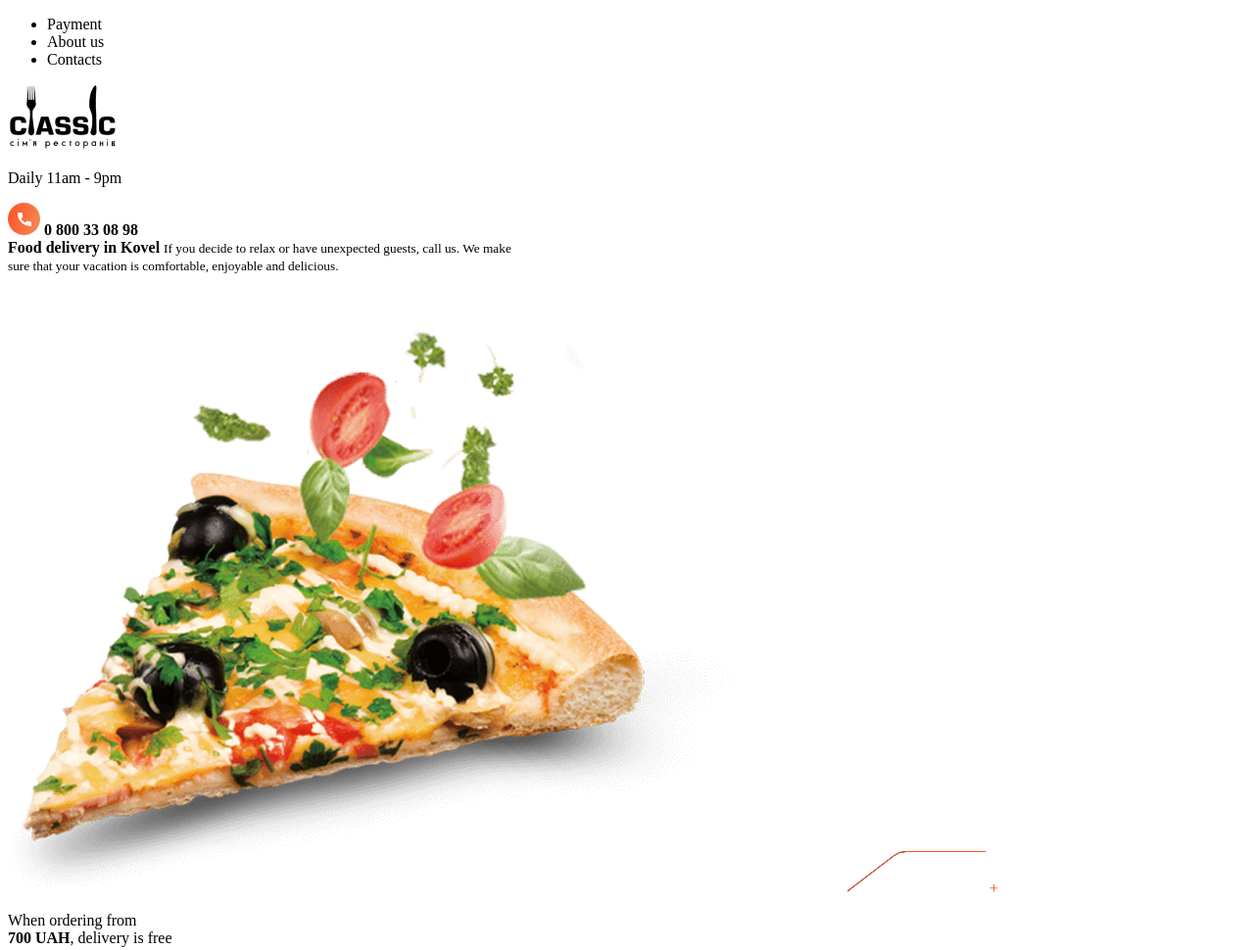
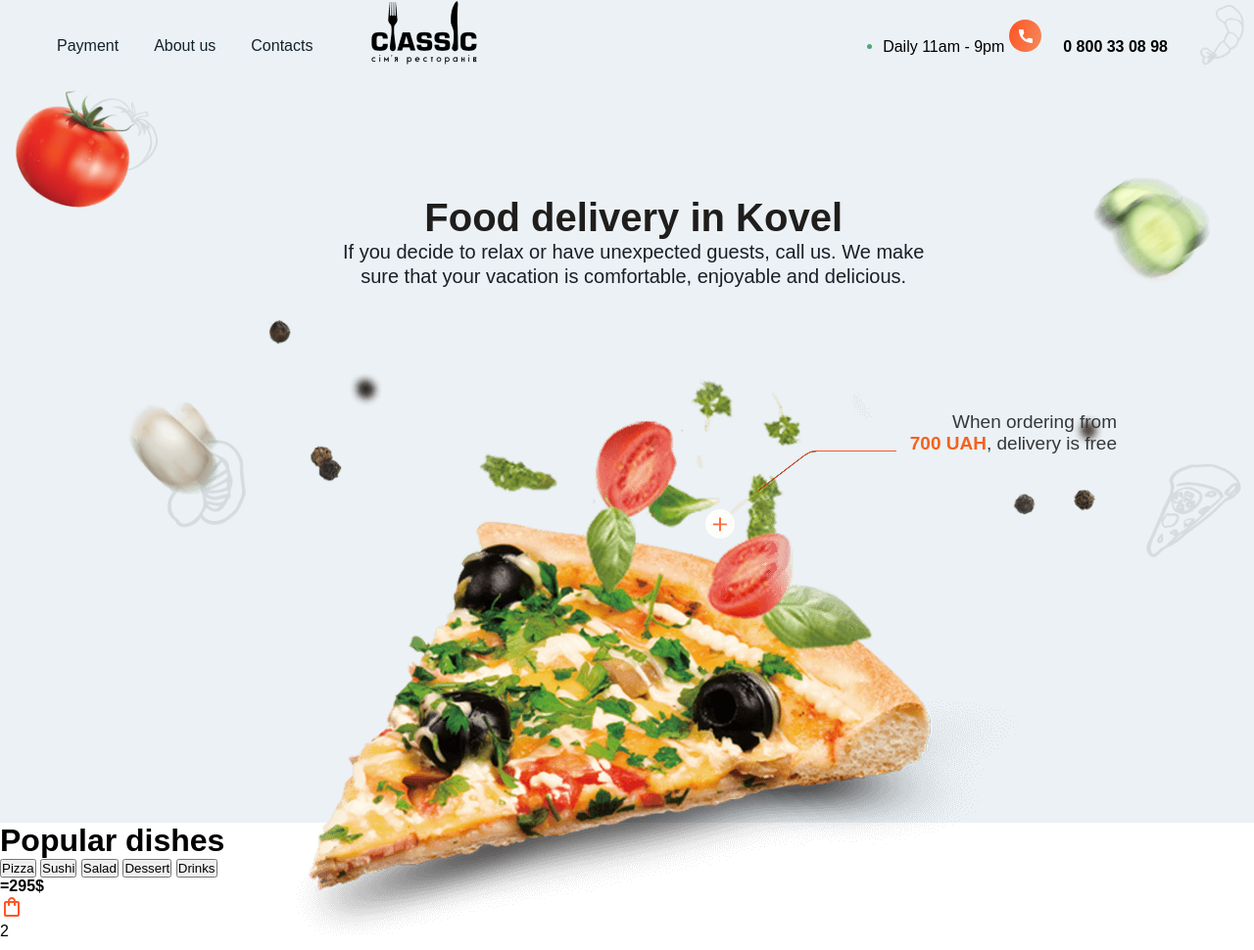
Before and after one commit to Iroda524/Food-market, a plain HTML site: page index.html in a window 1280 px wide. Shown: the top 970 px of the page at 98% size. Drawn offline with Linux system fonts and the light colour scheme.

Commit message:
Some work

```diff
--- a/index.html
+++ b/index.html
@@ -5,11 +5,12 @@
     <meta http-equiv="X-UA-Compatible" content="IE=edge">
     <meta name="viewport" content="width=device-width, initial-scale=1.0">
     <title>Food market</title>
+    <link rel="stylesheet" href="./css/style.css">
 </head>
 <body>
     <div class="container">
         <div class="box_top">
-            <ul class="menu">
+            <ul>
                 <li>Payment</li>
                 <li>About us</li>
                 <li>Contacts</li>
@@ -26,14 +27,17 @@
             </div>
 
             <div class="information">
-                <strong>Food delivery in Kovel</strong>
+                <strong>Food delivery in Kovel</strong><br>
                 <small>If you decide to relax or have unexpected guests, call us. We make<br>sure that your vacation is comfortable, enjoyable and delicious.</small>
             </div>
 
             <div class="center">
+                <img class="bg" src="./img/hero-bg.png" alt="">
                 <img  class="pizza" src="./img/hero-pizza.png" alt="This is pizza">
                 <img  class="line" src="./img/hero-promo-line.svg" alt="This is orange line">
-                <img src="./img/icon-plus.svg" alt="This is plus">
+                <div class="box_plus">
+                    <img class="plus" src="./img/icon-plus.svg" alt="This is plus">
+                </div>
 
                 <div class="text">
                     <p>When ordering from<br><b>700 UAH</b>, delivery is free</p>
--- a/sass/style.scss
+++ b/sass/style.scss
@@ -0,0 +1,132 @@
+*{
+    margin: 0;
+    padding: 0;
+    box-sizing: border-box;
+}
+
+$trn: 0.5 ease all;
+
+body{
+    font-family: sans-serif;
+}
+
+@mixin hover{
+    &:hover{
+        color: #f5611c;
+        cursor: pointer;
+    }
+}
+
+.box_top{
+    width: 100%;
+    height: 840px;
+    background-color: #ebf1f5;
+    display: flex;
+    position: relative;
+    ul{
+        list-style-type: none;
+        display: flex;
+        padding: 20px 40px;
+    }
+    li{
+        padding: 18px;
+        color: #12212a;
+        font-weight: lighter;
+        transition: $trn;
+        @include hover();
+    }
+
+    .logo{
+        text-align: center;
+    }
+
+    .contact{
+        position: absolute;
+        right: 30px;
+        padding: 20px 40px;
+        p{
+            display: inline-block;
+        }
+        p::before{
+            position: absolute;
+            top: 45px;
+            right: 360px;
+            content: '';
+            width: 5px;
+            height: 5px;
+            border-radius: 50%;
+            background-color: #4fa876;
+        }
+        b{
+            padding: 18px;
+            @include hover;
+        }
+
+        // img{
+        //     padding-top: 40px;
+        // }
+    }
+
+    .bg{
+        width: 100%;
+        height: 90%;
+        position: absolute;
+        top: 0px;
+        left: 0;
+    }
+    .pizza{
+        position: absolute;
+        top: 330px;
+        left: 300px;
+    }
+    .line{
+        position: absolute;
+        top: 460px;
+        right: 365px;
+    }
+    .box_plus{
+        width: 30px;
+        height: 30px;
+        background-color: #fffdf9;
+        border-radius: 50%;
+        position: absolute;
+        top: 520px;
+        right: 530px;
+        display: flex;
+        align-items: center;
+        justify-content: center;
+        .plus{
+            width: 16px;
+            height: 16px;
+        }
+    }
+    .text{
+        color: #363738;
+        font-weight: lighter;
+        text-align: end;
+        position: absolute;
+        top: 420px;
+        right: 140px;
+        font-size: 19px;
+        b{
+            color: #f5611c;
+        }
+    }
+
+    .information{
+        position: absolute;
+        top: 200px;
+        left: 350px;
+        text-align: center;
+        strong{
+            font-size: 2.5rem;
+            color: #1f1e1c;
+        }
+        small{
+            font-size: 20px;
+            font-weight: lighter;
+            color: #182026;
+            line-height: 25px;
+        }
+    }
+}
```
Also changed, not shown: css/style.css, 1 other file.
